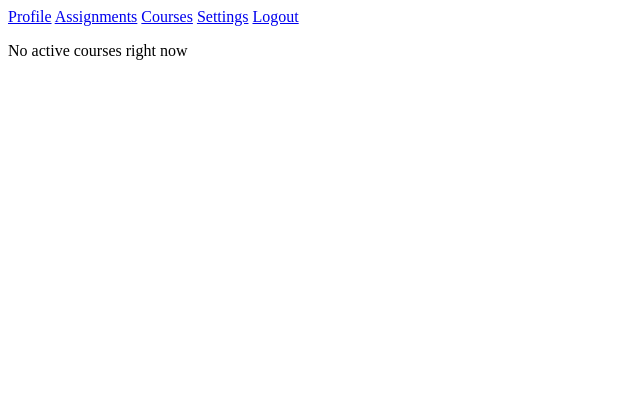
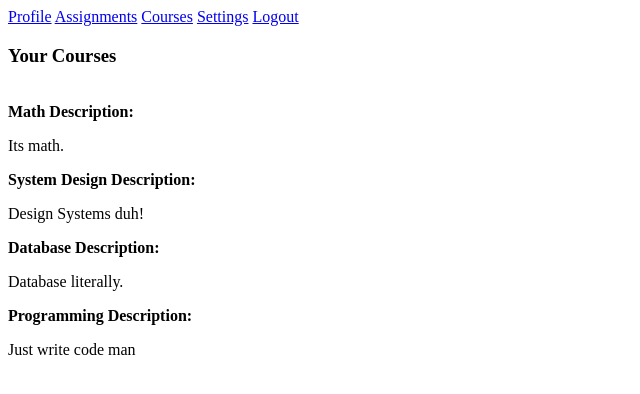
Before and after one commit to Abip-82/Can-You-Find-The-Bugs, a Flask app: page /courses in a window 1280 px wide. Shown: the top 394 px of the page, without its empty margins (0-640 px from the left). Run offline with Flask 3, Linux system fonts and the light colour scheme; the visitor is signed in with stand-in values (Sample User, id 1).

Commit message:
static courses data

```diff
--- a/templates/assignments.html
+++ b/templates/assignments.html
@@ -4,7 +4,7 @@
 
 {%block content%}
 
-<h3>Your Assignments</h3>
+<h3>Your Assignments</h3><br>
 <div>
     <div>
         <b>Database</b>
--- a/templates/courses.html
+++ b/templates/courses.html
@@ -4,6 +4,29 @@
 
 {%block content%}
 
-<p> No active courses right now</p>
+<h3>Your Courses</h3>
+<br>
+<div>
+    <div>
+        <b>Math</b>
+        <b>Description:</b>
+        <p>Its math.</p>
+    </div>
+    <div>
+        <b>System Design</b>
+        <b>Description:</b>
+        <p>Design Systems duh!</p>
+    </div>
+    <div>
+        <b>Database</b>
+        <b>Description:</b>
+        <p>Database literally.</p>
+    </div>
+    <div>
+        <b>Programming</b>
+        <b>Description:</b>
+        <p>Just write code man</p>
+    </div>
+</div>
 
 {%endblock%}
```
